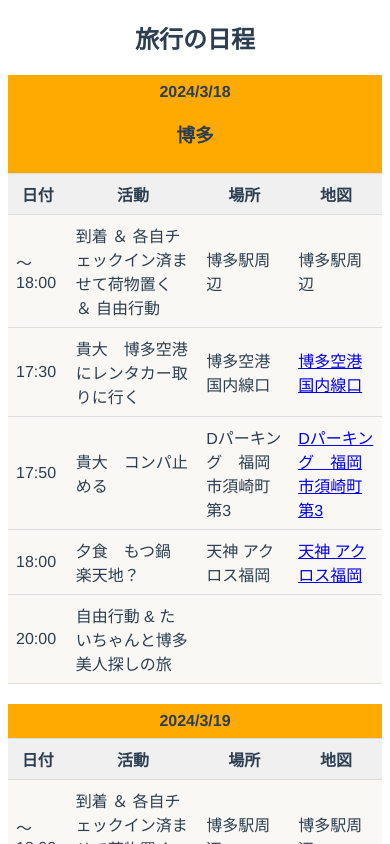
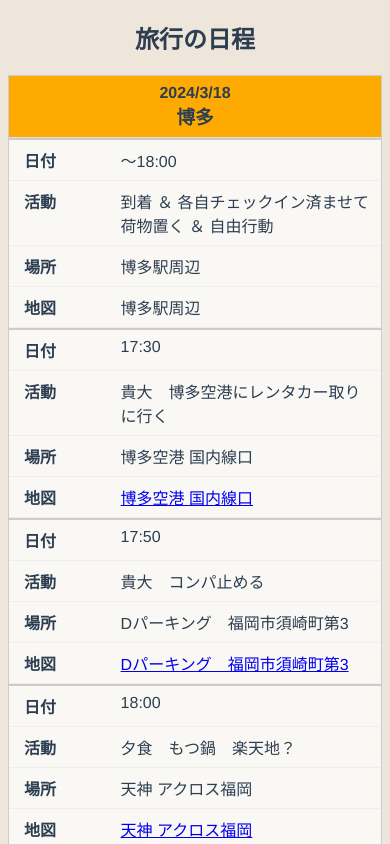
Before and after one commit to ueda-takahiro/travel-itinerary, a Vue app: page / in a window 390 px wide. Shown: the top 844 px of the page. Built offline with nearby package versions, Linux system fonts and the light colour scheme.

Commit message:
レスポンシブ

```diff
--- a/src/components/HelloWorld.vue
+++ b/src/components/HelloWorld.vue
@@ -1,15 +1,15 @@
 <template>
   <div>
     <h2>旅行の日程</h2>
-    <table ref="table1Ref" class="component-container" :class="{ 'fadeInUp': isVisible1 }">
+    <table ref="table1Ref" class="table component-container" :class="{ 'fadeInUp': isVisible1, 'fadeOut': !isVisible1 }">
       <thead>
       <tr>
         <th colspan="4" class="text-center header-title">
           <span>2024/3/18</span>
-          <h3 class="p-0">博多</h3>
+          <h3 class="m-0">博多</h3>
         </th>
       </tr>
-      <tr>
+      <tr class="pc-only">
         <th class="text-center">日付</th>
         <th class="text-center">活動</th>
         <th class="text-center">場所</th>
@@ -18,10 +18,10 @@
       </thead>
       <tbody>
       <tr v-for="(item, index) in schedule1" :key="index">
-        <td>{{ item.time }}</td>
-        <td>{{ item.activity }}</td>
-        <td>{{ item.location }}</td>
-        <td>
+        <td data-label="日付">{{ item.time }}</td>
+        <td data-label="活動">{{ item.activity }}</td>
+        <td data-label="場所">{{ item.location }}</td>
+        <td data-label="地図">
           <div v-if="item.location_link">
             <a target="_blank" :href="item.location_link">
               {{ item.location }}
@@ -35,7 +35,7 @@
       </tbody>
     </table>
 
-    <table ref="table2Ref" class="component-container" :class="{ 'fadeInUp': isVisible2 }">
+    <table ref="table2Ref" class="component-container" :class="{ 'fadeInUp': isVisible2, 'fadeOut': !isVisible2 }">
       <thead>
       <tr>
         <th colspan="4" class="text-center header-title">2024/3/19</th>
@@ -101,30 +101,30 @@ useIntersectionObserver(
     ([{isIntersecting}]) => {
       isVisible1.value = isIntersecting;
     },
-    {threshold: 0.5}
 );
 useIntersectionObserver(
     table2Ref,
     ([{isIntersecting}]) => {
       isVisible2.value = isIntersecting;
     },
-    {threshold: 0.5}
 );
 useIntersectionObserver(
     table3Ref,
     ([{isIntersecting}]) => {
       isVisible3.value = isIntersecting;
     },
-    {threshold: 0.5}
 );
 </script>
 
-<style scoped>
+<style>
 body {
   background: #eee5db;
 }
+</style>
+<style scoped>
 .component-container {
   opacity: 0;
+  width: 100%;
 }
 
 .header-title  {
@@ -155,6 +155,9 @@ tr:hover {
   background-color: #f5f5f5;
 }
 
+.m-0 {
+  margin: 0;
+}
 @keyframes fadeInUp {
   from {
     opacity: 0;
@@ -171,4 +174,55 @@ tr:hover {
   animation-duration: 1s;
   animation-fill-mode: both;
 }
+
+.fadeOut {
+  animation-name: fadeOut;
+  animation-duration: 1s;
+  animation-fill-mode: both;
+}
+
+@keyframes fadeOut {
+  from {
+    opacity: 1;
+  }
+  to {
+    opacity: 0;
+    transform: translateY(20px);
+  }
+}
+
+/* レスポンシブデザインのスタイル */
+@media (max-width: 768px) {
+  .table, .table thead, .table tbody, .table th, .table td, .table tr {
+    display: block;
+  }
+
+  .table thead tr.pc-only {
+    position: absolute;
+    top: -9999px;
+    left: -9999px;
+  }
+
+  .table tr { border: 1px solid #ccc; }
+
+  .table td {
+    border: none;
+    border-bottom: 1px solid #eee;
+    position: relative;
+    padding-left: 30%;
+    min-height: 24px;
+    text-align: left;
+  }
+
+  .table td:before {
+    /* ここでカスタムデータ属性を使用してラベルを表示 */
+    content: attr(data-label);
+    position: absolute;
+    left: 0;
+    padding-left: 15px;
+    font-weight: bold;
+    text-align: left;
+  }
+}
+
 </style>
```
